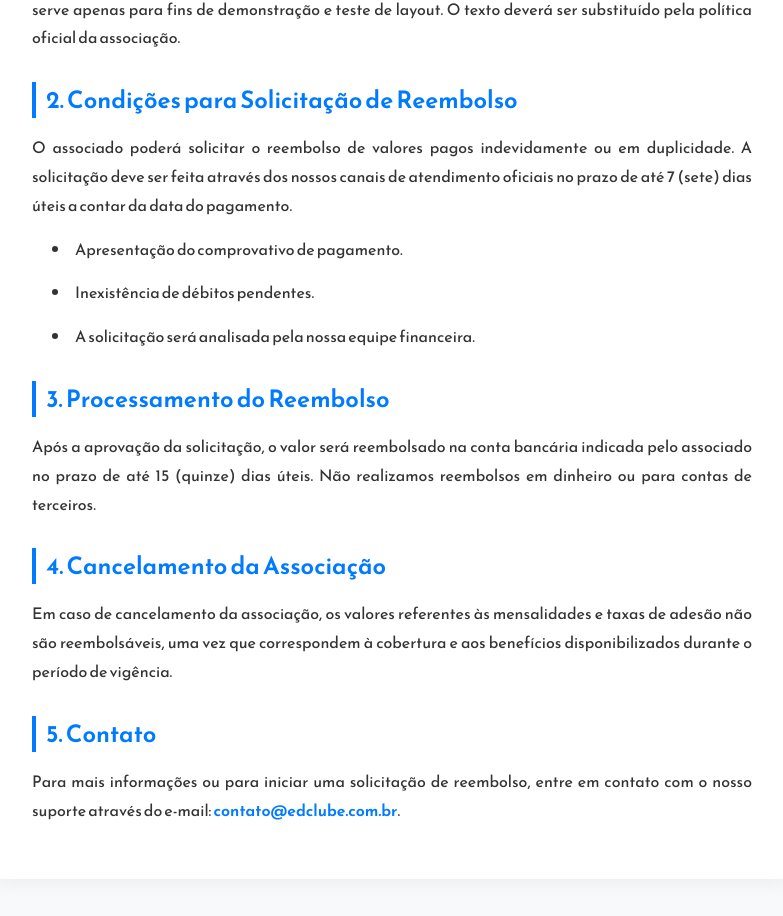
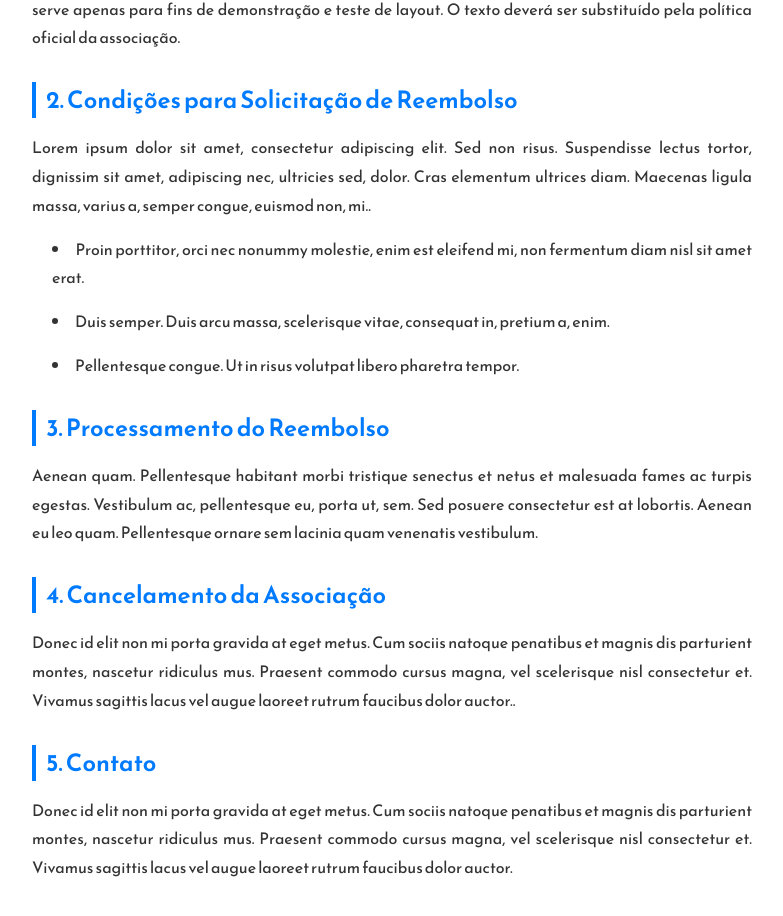
Before and after one commit to brenusaraujo/edclube-publicacao, a React (Create React App) app: page /reembolso in a window 1280 px wide. Shown: the part 372-1288 px from the top of the page, without its empty margins (248-1031 px from the left). Built offline with nearby package versions, Linux system fonts and the light colour scheme.

Commit message:
Update Reembolso.js

```diff
--- a/src/Components/Reembolso.js
+++ b/src/Components/Reembolso.js
@@ -12,21 +12,21 @@ const Reembolso = () => {
                 <p>Esta é uma página de exemplo para a Política de Reembolso da Edclube. O conteúdo a seguir é fictício e serve apenas para fins de demonstração e teste de layout. O texto deverá ser substituído pela política oficial da associação.</p>
 
                 <h2 className="reembolso-subtitle">2. Condições para Solicitação de Reembolso</h2>
-                <p>O associado poderá solicitar o reembolso de valores pagos indevidamente ou em duplicidade. A solicitação deve ser feita através dos nossos canais de atendimento oficiais no prazo de até 7 (sete) dias úteis a contar da data do pagamento.</p>
+                <p>Lorem ipsum dolor sit amet, consectetur adipiscing elit. Sed non risus. Suspendisse lectus tortor, dignissim sit amet, adipiscing nec, ultricies sed, dolor. Cras elementum ultrices diam. Maecenas ligula massa, varius a, semper congue, euismod non, mi..</p>
                 <ul>
-                    <li>Apresentação do comprovativo de pagamento.</li>
-                    <li>Inexistência de débitos pendentes.</li>
-                    <li>A solicitação será analisada pela nossa equipe financeira.</li>
+                    <li>Proin porttitor, orci nec nonummy molestie, enim est eleifend mi, non fermentum diam nisl sit amet erat.</li>
+                    <li>Duis semper. Duis arcu massa, scelerisque vitae, consequat in, pretium a, enim.</li>
+                    <li>Pellentesque congue. Ut in risus volutpat libero pharetra tempor.</li>
                 </ul>
 
                 <h2 className="reembolso-subtitle">3. Processamento do Reembolso</h2>
-                <p>Após a aprovação da solicitação, o valor será reembolsado na conta bancária indicada pelo associado no prazo de até 15 (quinze) dias úteis. Não realizamos reembolsos em dinheiro ou para contas de terceiros.</p>
+                <p>Aenean quam. Pellentesque habitant morbi tristique senectus et netus et malesuada fames ac turpis egestas. Vestibulum ac, pellentesque eu, porta ut, sem. Sed posuere consectetur est at lobortis. Aenean eu leo quam. Pellentesque ornare sem lacinia quam venenatis vestibulum.</p>
 
                 <h2 className="reembolso-subtitle">4. Cancelamento da Associação</h2>
-                <p>Em caso de cancelamento da associação, os valores referentes às mensalidades e taxas de adesão não são reembolsáveis, uma vez que correspondem à cobertura e aos benefícios disponibilizados durante o período de vigência.</p>
+                <p>Donec id elit non mi porta gravida at eget metus. Cum sociis natoque penatibus et magnis dis parturient montes, nascetur ridiculus mus. Praesent commodo cursus magna, vel scelerisque nisl consectetur et. Vivamus sagittis lacus vel augue laoreet rutrum faucibus dolor auctor..</p>
 
                 <h2 className="reembolso-subtitle">5. Contato</h2>
-                <p>Para mais informações ou para iniciar uma solicitação de reembolso, entre em contato com o nosso suporte através do e-mail: <a href="mailto:contato@edclube.com.br">contato@edclube.com.br</a>.</p>
+                <p>Donec id elit non mi porta gravida at eget metus. Cum sociis natoque penatibus et magnis dis parturient montes, nascetur ridiculus mus. Praesent commodo cursus magna, vel scelerisque nisl consectetur et. Vivamus sagittis lacus vel augue laoreet rutrum faucibus dolor auctor.</p>
             </div>
         </div>
     );
```
